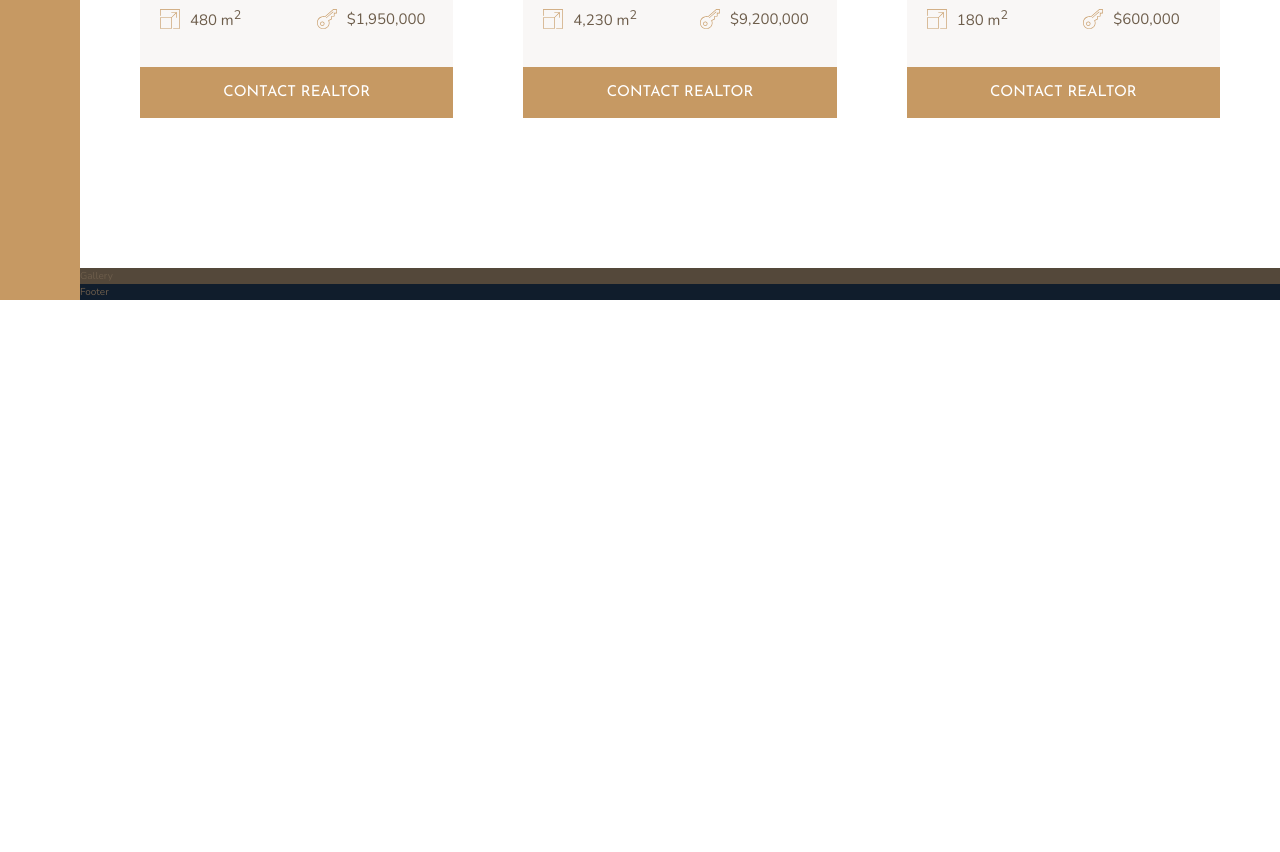
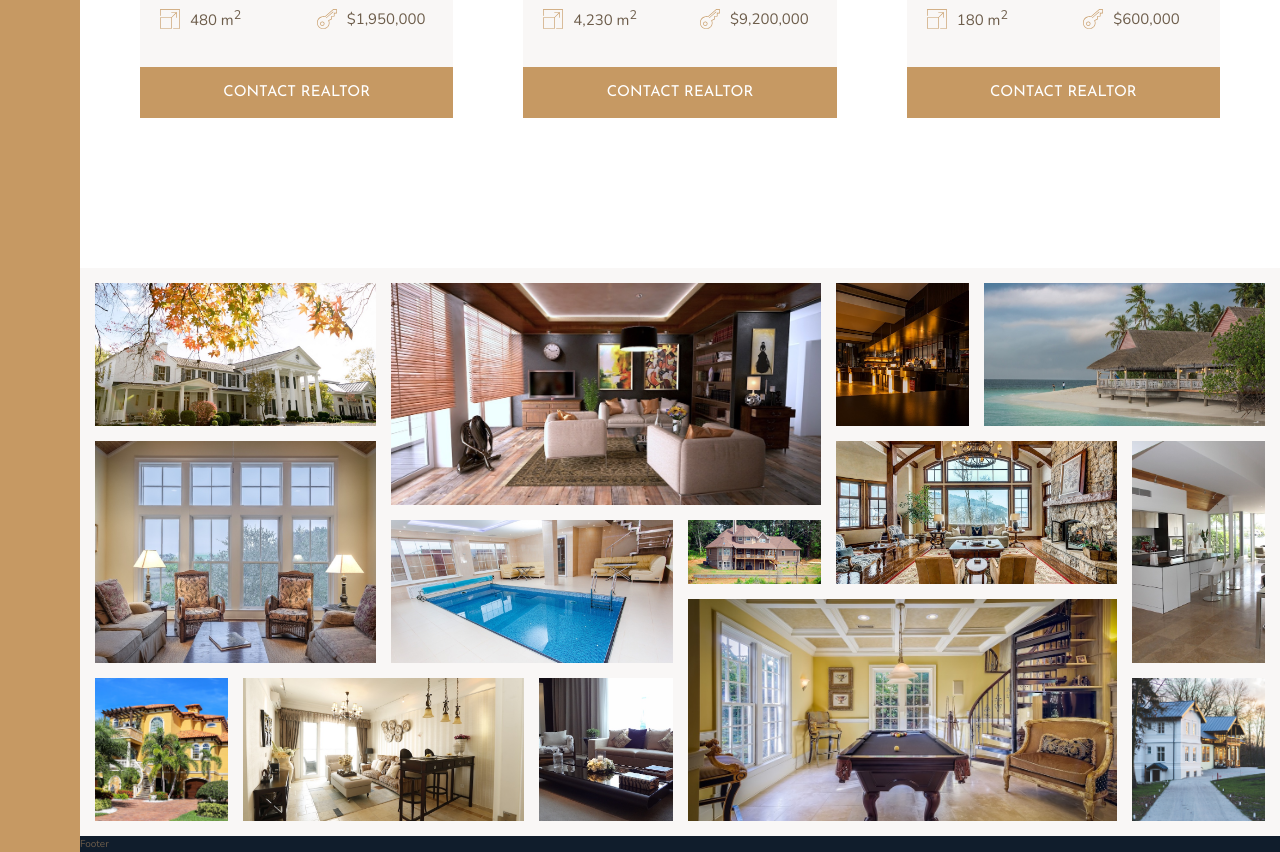
Before and after one commit to jaru66aru/ja.nexter, a website: page index.html in a window 1280 px wide. Shown: the part 2804-3656 px from the top of the page. Before the commit the page ends 3104 px from the top, so only its background shows below. Drawn offline with nearby package versions, Linux system fonts and the light colour scheme.

Commit message:
Building the Gallery

```diff
--- a/index.html
+++ b/index.html
@@ -120,7 +120,7 @@
                     <svg>
                         <use xlink:href="img/sprite.svg#icon-map-pin"></use>
                     </svg>
-                    <p>canada</p>
+                    <p>Canada</p>
                 </div>
                 <div class="home__rooms">
                     <svg>
@@ -272,7 +272,22 @@
             </div>
         </section>
         <section class="gallery">
-            Gallery
+            <figure class="gallery__item gallery__item--1"><img src="img/gal-1.jpeg" alt="Gallery image 1" class="gallery__img"></figure>
+            <figure class="gallery__item gallery__item--2"><img src="img/gal-2.jpeg" alt="Gallery image 2" class="gallery__img"></figure>
+            <figure class="gallery__item gallery__item--3"><img src="img/gal-3.jpeg" alt="Gallery image 3" class="gallery__img"></figure>
+            <figure class="gallery__item gallery__item--4"><img src="img/gal-4.jpeg" alt="Gallery image 4" class="gallery__img"></figure>
+            <figure class="gallery__item gallery__item--5"><img src="img/gal-5.jpeg" alt="Gallery image 5" class="gallery__img"></figure>
+            <figure class="gallery__item gallery__item--6"><img src="img/gal-6.jpeg" alt="Gallery image 6" class="gallery__img"></figure>
+            <figure class="gallery__item gallery__item--7"><img src="img/gal-7.jpeg" alt="Gallery image 7" class="gallery__img"></figure>
+            <figure class="gallery__item gallery__item--8"><img src="img/gal-8.jpeg" alt="Gallery image 8" class="gallery__img"></figure>
+            <figure class="gallery__item gallery__item--9"><img src="img/gal-9.jpeg" alt="Gallery image 9" class="gallery__img"></figure>
+            <figure class="gallery__item gallery__item--10"><img src="img/gal-10.jpeg" alt="Gallery image 10" class="gallery__img"></figure>
+            <figure class="gallery__item gallery__item--11"><img src="img/gal-11.jpeg" alt="Gallery image 11" class="gallery__img"></figure>
+            <figure class="gallery__item gallery__item--12"><img src="img/gal-12.jpeg" alt="Gallery image 12" class="gallery__img"></figure>
+            <figure class="gallery__item gallery__item--13"><img src="img/gal-13.jpeg" alt="Gallery image 13" class="gallery__img"></figure>
+            <figure class="gallery__item gallery__item--14"><img src="img/gal-14.jpeg" alt="Gallery image 14" class="gallery__img"></figure>
+
+
         </section>
         <footer class="footer">
             Footer
--- a/sass/_gallery.scss
+++ b/sass/_gallery.scss
@@ -1,4 +1,76 @@
 .gallery {
-    background-color: $color-grey-dark-1;
+    background-color: $color-grey-light-1;
     grid-column: full-start / full-end;
+
+    display: grid;
+    grid-template-columns: repeat(8, 1fr);
+    grid-template-rows: repeat(7, 5vw);
+    grid-gap: 1.5rem;
+    padding: 1.5rem;
+
+    &__item {
+        &--1 {
+            grid-row: 1 / span 2;
+            grid-column: 1 / span 2;
+        }
+        &--2 {
+            grid-row: 1 / span 3;
+            grid-column: 3 / span 3;
+        }
+        &--3 {
+            grid-row: 1 / span 2;
+            grid-column: 6 / span 1;
+        }
+        &--4 {
+            grid-row: 1 / span 2;
+            grid-column: 7 / span 2;
+        }
+        &--5 {
+            grid-row: 3 / span 3;
+            grid-column: 1 / span 2;
+        }
+        &--6 {
+            grid-row: 4 / span 2;
+            grid-column: 3 / span 2;
+        }
+        &--7 {
+            grid-row: 4 / span 1;
+            grid-column: 5 / span 1;
+        }
+        &--8 {
+            grid-row: 3 / span 2;
+            grid-column: 6 / span 2;
+        }
+        &--9 {
+            grid-row: 3 / span 3;
+            grid-column: 8 / span 1;
+        }
+        &--10 {
+            grid-row: 6 / span 2;
+            grid-column: 1 / span 1;
+        }
+        &--11 {
+            grid-row: 6 / span 2;
+            grid-column: 2 / span 2;
+        }
+        &--12 {
+            grid-row: 6 / span 2;
+            grid-column: 4 / span 1;
+        }
+        &--13 {
+            grid-row: 5 / span 3;
+            grid-column: 5 / span 3;
+        }
+        &--14 {
+            grid-row: 6 / span 2;
+            grid-column: 8 / span 1;
+        }
+    }
+
+    &__img {
+        width: 100%;
+        height: 100%;
+        object-fit: cover;
+        display: block;
+    }
 }
```
Also changed, not shown: css/style.css.
